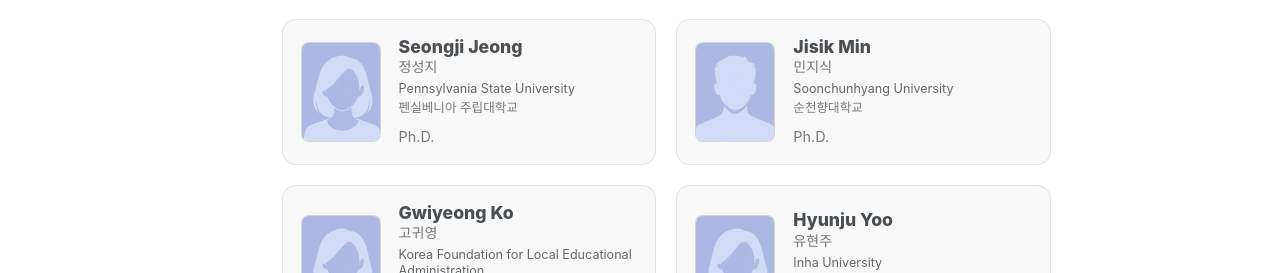
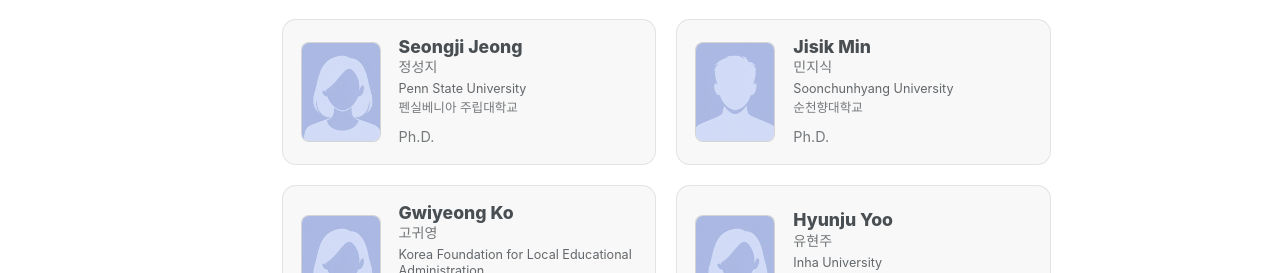
Before and after one commit to snu-global-workforce-lab/snu-global-workforce-lab.github.io, a Jekyll site: the page built from _pages/people.md, in a window 1280 px wide and 900 px high, scrolled down 3457 px. Shown: the part 179-452 px from the top of the window. Built offline with Jekyll 4.4.1, drawn with Linux system fonts in a browser that asks for light colours; some web fonts are replaced; a script bundle is joined from its source files by our own code; library files that are not in the unit come from our copies.

Commit message:
Update people.md

```diff
--- a/_pages/people.md
+++ b/_pages/people.md
@@ -326,7 +326,7 @@ author_profile: false
     <div class="alumni-info">
       <div class="alumni-name">Seongji Jeong</div>
       <div class="alumni-name-ko">정성지</div>
-      <div class="alumni-affil">Pennsylvania State University</div>
+      <div class="alumni-affil">Penn State University</div>
       <div class="alumni-affil-ko">펜실베니아 주립대학교</div>
       <div class="alumni-tag">Ph.D.</div>
     </div>
```
